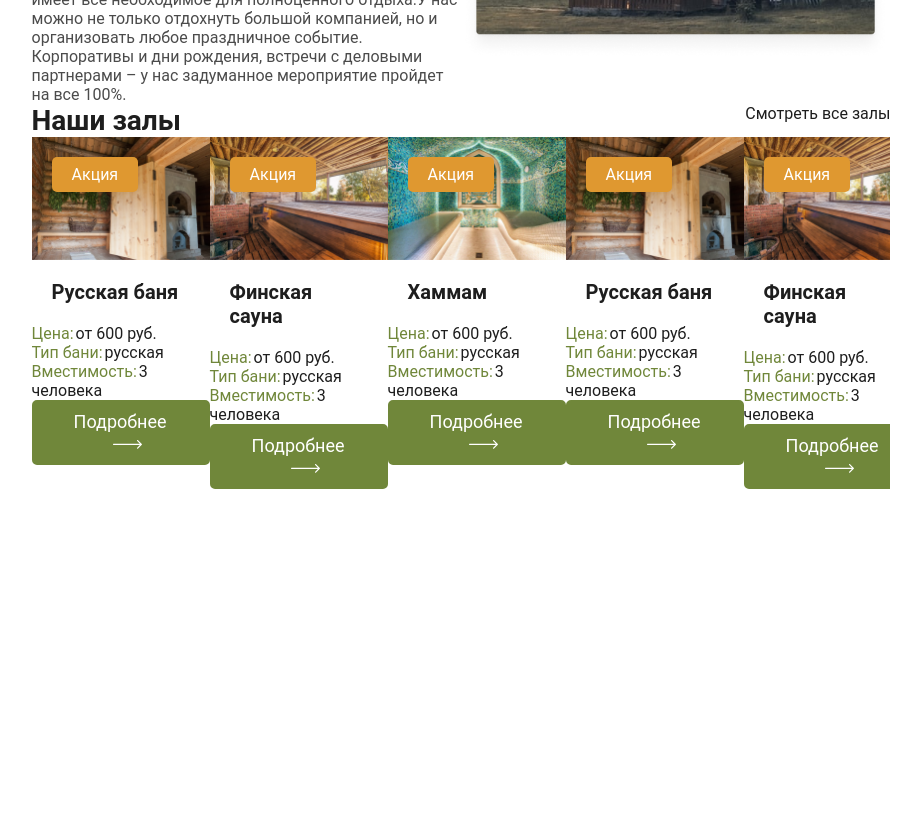
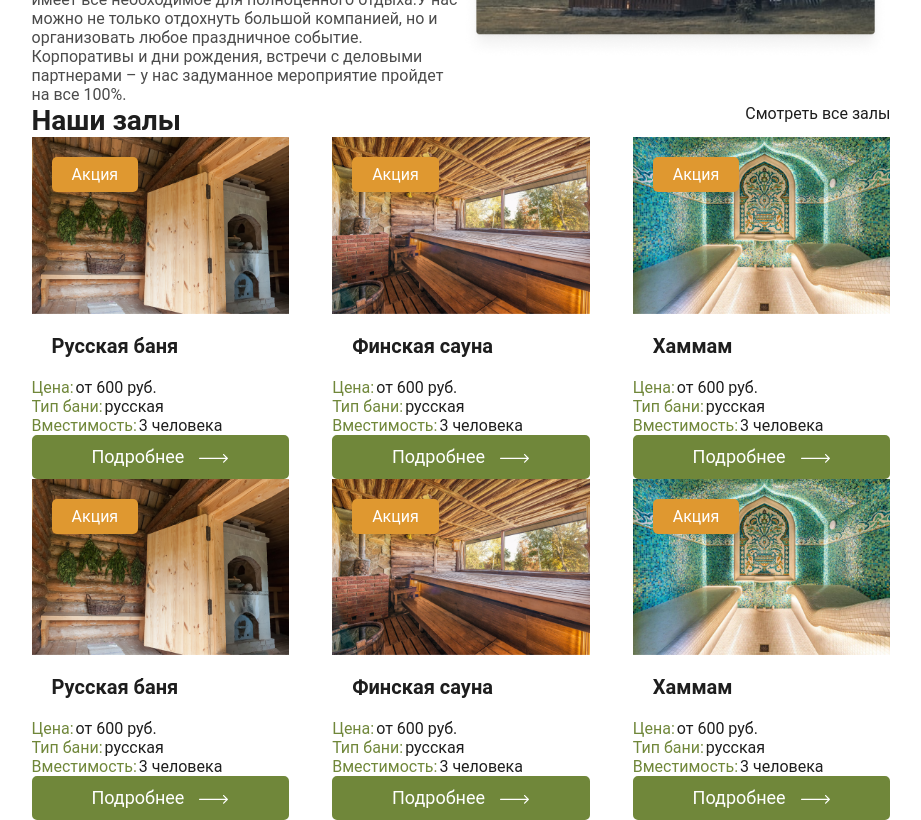
Before and after one commit to BogdanKolesov/bathhouse_react_website, a React (Create React App) app: page / in a window 1280 px wide. Shown: the part 1640-2460 px from the top of the page, without its empty margins (179-1100 px from the left). Before the commit the page ends 2129 px from the top, so only its background shows below. Built offline with nearby package versions, Linux system fonts and the light colour scheme.

Commit message:
fix: Holes

```diff
--- a/package.json
+++ b/package.json
@@ -12,7 +12,6 @@
     "react-router-dom": "^6.2.1",
     "react-scripts": "5.0.0",
     "styled-components": "^5.3.3",
-    "swiper": "^7.4.1",
     "web-vitals": "^2.1.2"
   },
   "scripts": {
--- a/src/components/views/Home/Home.components/Holes/Holes.js
+++ b/src/components/views/Home/Home.components/Holes/Holes.js
@@ -1,19 +1,8 @@
 import React from 'react';
 import { holesData } from '../../../../../data/holesData';
 import { AppContainer, Button } from '../../../../atoms';
-import { Swiper, SwiperSlide } from "swiper/react";
+import { HoleImage, HoleItem, HoleItemContent, HoleItemText, HoleOffer, HolesContainer, HolesSlider, HolesTitles } from './Holes.styles';
 
-import { HoleImage, HoleItem, HoleItemContent, HoleItemText, HoleOffer, HolesContainer, HolesSlider, HolesTitles } from './Holes.styles';
-import "swiper/css";
-import "swiper/css/navigation"
-
-// import Swiper core and required modules
-import SwiperCore, {
-    Navigation
-} from 'swiper';
-
-// install Swiper modules
-SwiperCore.use([Navigation]);
 
 const Holes = () => {
 
@@ -29,7 +18,7 @@ const Holes = () => {
                         Смотреть все залы
                     </a>
                 </HolesTitles>
-                <HolesSlider className='mySwiper' navigation={true} slidesPerView={3} spaceBetween={30}>
+                <HolesSlider>
                     {
                         holesData.map((hole, index) => (
                             <HoleItem key={index}>
--- a/src/components/views/Home/Home.components/Holes/Holes.styles.js
+++ b/src/components/views/Home/Home.components/Holes/Holes.styles.js
@@ -1,5 +1,6 @@
 import styled from 'styled-components';
 import { COLOR_DARK, COLOR_GREEN, COLOR_ORANGE, COLOR_WHITE } from '../../../../../constants/colors';
+
 
 export const HolesContainer = styled.section`
     width: 100%;
@@ -19,7 +20,7 @@ export const HolesSlider = styled.div`
     display: flex;
     width: 100%;
     overflow-x: hidden;
-    /* flex-wrap: wrap; */
+    flex-wrap: wrap;
     justify-content: space-between;
 `
 
--- a/src/index.js
+++ b/src/index.js
@@ -1,10 +1,6 @@
 import React from 'react';
 import ReactDOM from 'react-dom';
 import App from './App';
-// eslint-disable-next-line
-import "swiper/css/bundle";
-
-
 
 ReactDOM.render(
   <React.StrictMode>
```
Also changed, not shown: 1 other file (tests, documents, lock files or other folders).
